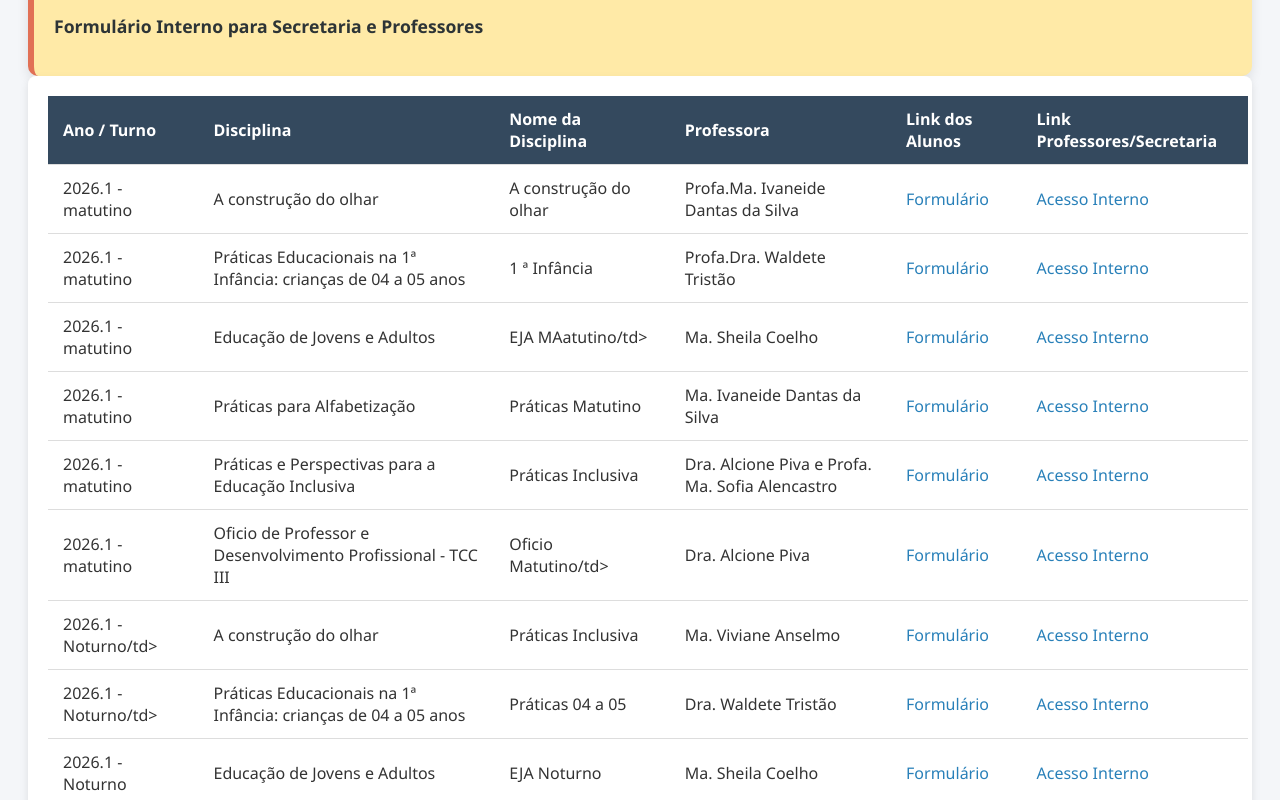
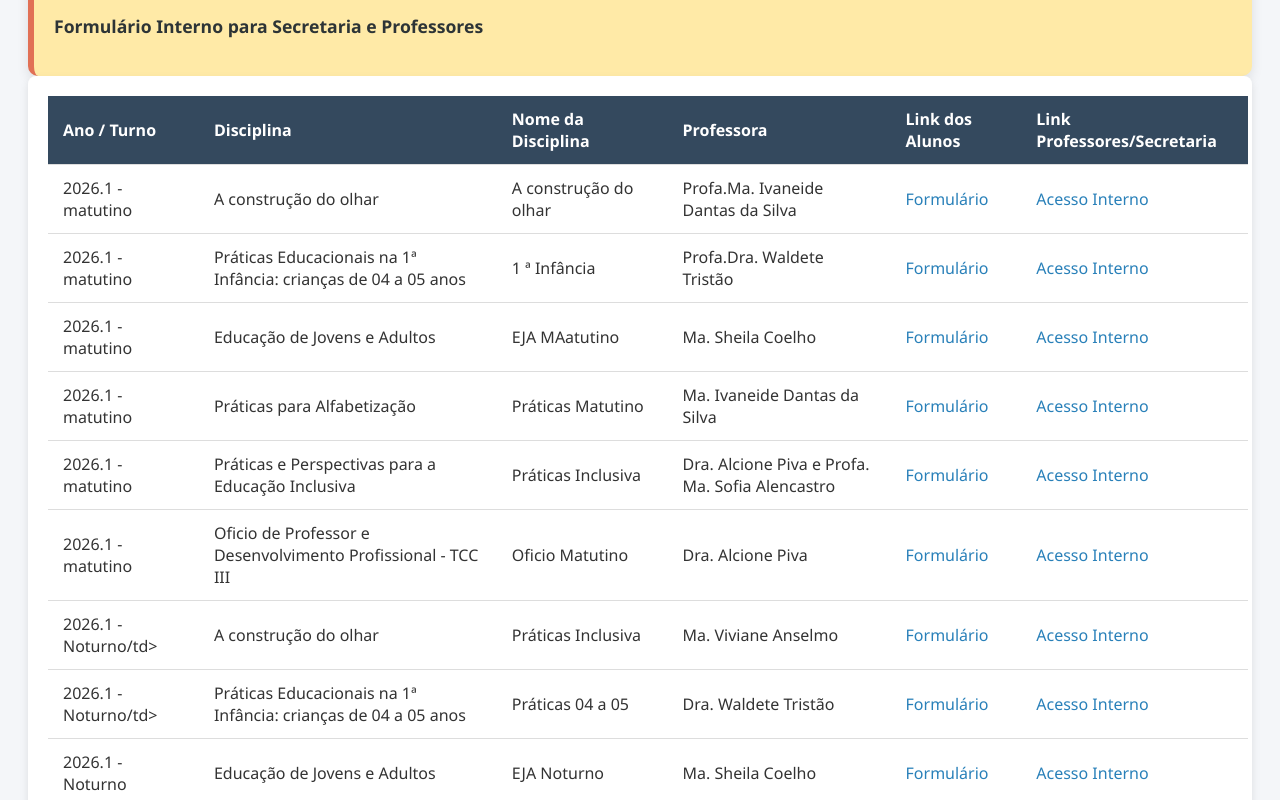
Before and after one commit to CalebeRezende/estagios, a plain HTML site: page siteestagio.html in a window 1280 px wide. Shown: the part 364-1164 px from the top of the page. Drawn offline with Linux system fonts and the light colour scheme.

Commit message:
siteestagio.html

```diff
--- a/siteestagio.html
+++ b/siteestagio.html
@@ -119,7 +119,7 @@
                 <tr>
                     <td>2026.1 - matutino</td>
                     <td> Educação de Jovens e Adultos </td>
-                    <td>EJA MAatutino/td>
+                    <td>EJA MAatutino</td>
                     <td>Ma. Sheila Coelho </td>
                     <td><a href="https://forms.office.com/r/7bhx5hdUHy" target="_blank">Formulário</a></td>
                     <td><a href="https://forms.office.com/Pages/DesignPageV2.aspx?subpage=design&FormId=0CttMUH8HkaTcUQaaIj3mW2Phy292NNHtILZbizO0k5UNFNGS0s1UEVQTjRUTUJQRk03SjZKWEJWVi4u&Token=539b093eaec346828877c24ffc480d6d" target="_blank">Acesso Interno</a></td>
@@ -144,7 +144,7 @@
                 <tr>
                     <td>2026.1 - matutino</td>
                     <td> Oficio de Professor e Desenvolvimento Profissional - TCC III </td>
-                    <td>Oficio Matutino/td>
+                    <td>Oficio Matutino</td>
                     <td>Dra. Alcione Piva </td>
                     <td><a href="https://forms.office.com/r/PerscuyRDm" target="_blank">Formulário</a></td>
                     <td><a href="https://forms.office.com/Pages/DesignPageV2.aspx?subpage=design&FormId=0CttMUH8HkaTcUQaaIj3mW2Phy292NNHtILZbizO0k5URUgyWllESEtBMjhDQ1pVNU9TTFQ1OVVUNC4u&Token=3b7852a65897484d82317db9bb8baf1f" target="_blank">Acesso Interno</a></td>
```
